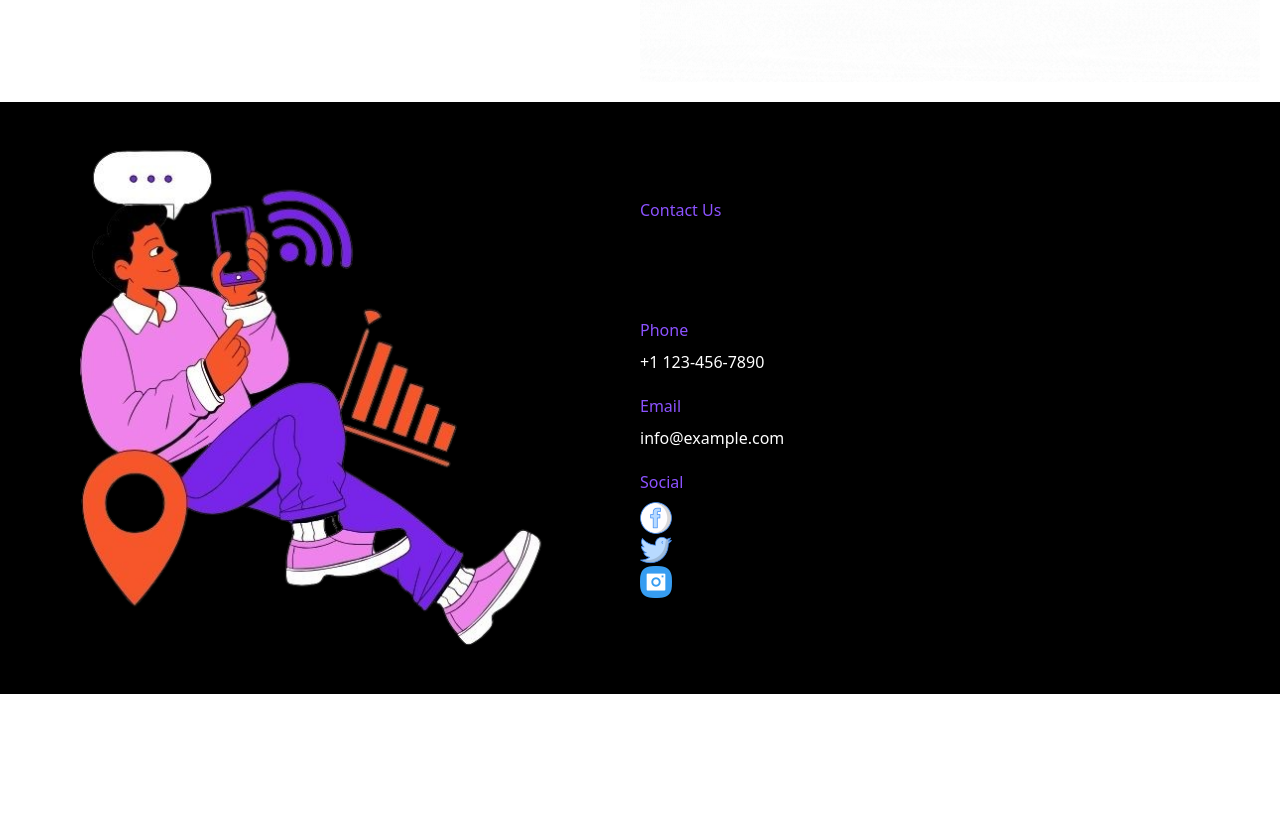
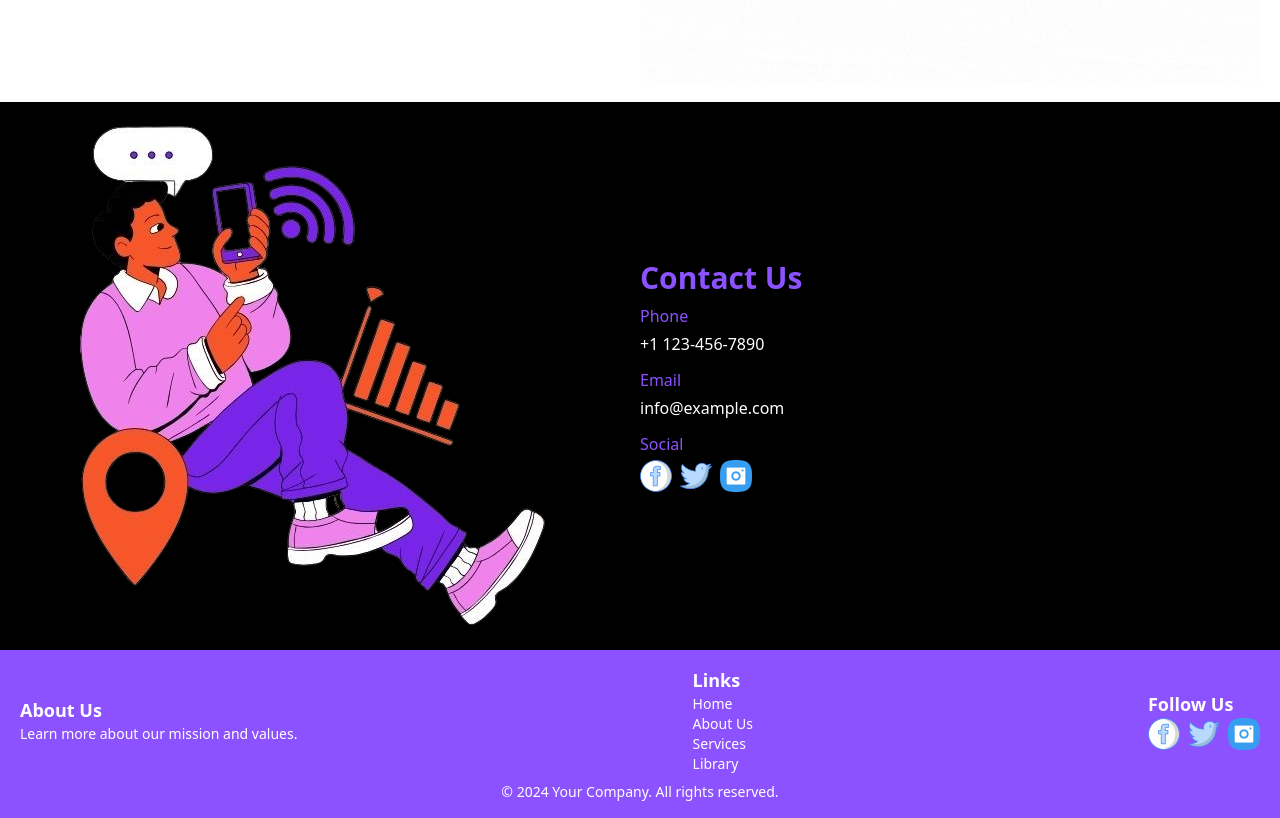
Before and after one commit to Elfhelm07/Noteverse_2.0, a React (Vite) app in the folder frontend/: page / in a window 1280 px wide. Shown: the part 2412-3230 px from the top of the page. Before the commit the page ends 3106 px from the top, so only its background shows below. Built offline with nearby package versions, Linux system fonts and the light colour scheme.

Commit message:
Update ContactUs.jsx

```diff
--- a/frontend/src/components/ContactUs.jsx
+++ b/frontend/src/components/ContactUs.jsx
@@ -1,29 +1,62 @@
-
+import React from 'react';
 import contactUsImage from '../images/contactus.png';
 import socialMedia1 from '../images/social-media_13716973.png';
 import socialMedia2 from '../images/social-media_13716962.png';
 import cameraImage from '../images/camera_8466655.png';
 
-
 const ContactUs = () => (
-  <section id="contact-us" className="flex flex-row justify-between items-center py-12 px-20 bg-black text-[#8C52FF]">
-    <div className="flex-1 pr-16">
-      <img src={contactUsImage} alt="Contact Us Img" className="max-w-full h-auto" />
-    </div>
-    <div className="flex-1 pr-16">
-      <h2 className="mb-24">Contact Us</h2>
-      <h3 className="mb-2">Phone</h3>
-      <p className="text-white mb-5">+1 123-456-7890</p>
-      <h3 className="mb-2">Email</h3>
-      <p className="text-white mb-5">info@example.com</p>
-      <h3 className="mb-2">Social</h3>
-      <p>
-        <img src={socialMedia1} alt="" className="mr-2" />
-        <img src={socialMedia2} alt="" className="mr-2" />
-        <img src={cameraImage} alt="" className="mr-2" />
-      </p>
-    </div>
-  </section>
+  <div>
+    <section id="contact-us" className="flex flex-row justify-between items-center py-6 px-20 bg-black text-[#8C52FF]">
+      <div className="flex-1 pr-8">
+        <img
+          src={contactUsImage}
+          alt="Contact Us Img"
+          className="max-w-full h-auto transition-transform duration-300 transform hover:scale-105"
+        />
+      </div>
+      <div className="flex-1 pr-8">
+        <h2 className="mb-2 text-3xl font-bold transition-transform duration-300 transform hover:scale-105">Contact Us</h2>
+        <h3 className="mb-1">Phone</h3>
+        <p className="text-white mb-3 transition-opacity duration-300 hover:opacity-80">+1 123-456-7890</p>
+        <h3 className="mb-1">Email</h3>
+        <p className="text-white mb-3 transition-opacity duration-300 hover:opacity-80">info@example.com</p>
+        <h3 className="mb-1">Social</h3>
+        <div className="flex items-center">
+          <img src={socialMedia1} alt="Social Media 1" className="w-8 h-8 transition-transform duration-300 transform hover:scale-125 mr-2" />
+          <img src={socialMedia2} alt="Social Media 2" className="w-8 h-8 transition-transform duration-300 transform hover:scale-125 mr-2" />
+          <img src={cameraImage} alt="Camera" className="w-8 h-8 transition-transform duration-300 transform hover:scale-125" />
+        </div>
+      </div>
+    </section>
+    <footer className="bg-[#8C52FF] text-white py-4">
+      <div className="max-w-screen-xl mx-auto flex justify-between items-center px-5">
+        <div className="transition-transform duration-300 transform hover:scale-105">
+          <h4 className="text-lg font-bold">About Us</h4>
+          <p className="text-sm">Learn more about our mission and values.</p>
+        </div>
+        <div className="transition-transform duration-300 transform hover:scale-105">
+          <h4 className="text-lg font-bold">Links</h4>
+          <ul className="text-sm">
+            <li><a href="#home" className="hover:underline">Home</a></li>
+            <li><a href="#about-us" className="hover:underline">About Us</a></li>
+            <li><a href="#services" className="hover:underline">Services</a></li>
+            <li><a href="#library" className="hover:underline">Library</a></li>
+          </ul>
+        </div>
+        <div className="transition-transform duration-300 transform hover:scale-105">
+          <h4 className="text-lg font-bold">Follow Us</h4>
+          <div className="flex">
+            <img src={socialMedia1} alt="Social Media 1" className="w-8 h-8 mr-2 transition-transform duration-300 transform hover:scale-125" />
+            <img src={socialMedia2} alt="Social Media 2" className="w-8 h-8 mr-2 transition-transform duration-300 transform hover:scale-125" />
+            <img src={cameraImage} alt="Camera" className="w-8 h-8 transition-transform duration-300 transform hover:scale-125" />
+          </div>
+        </div>
+      </div>
+      <div className="text-center text-sm mt-2 transition-opacity duration-300 hover:opacity-80">
+        &copy; {new Date().getFullYear()} Your Company. All rights reserved.
+      </div>
+    </footer>
+  </div>
 );
 
 export default ContactUs;
```
